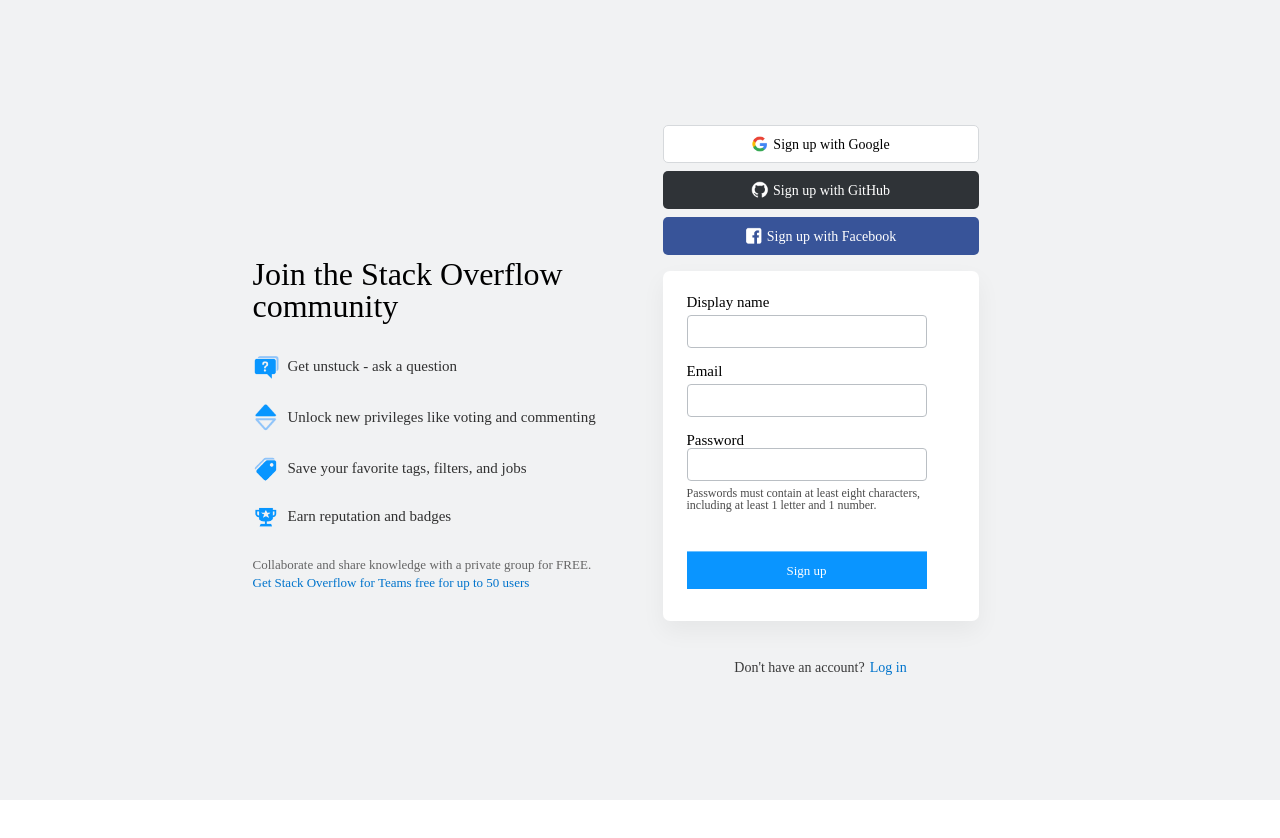
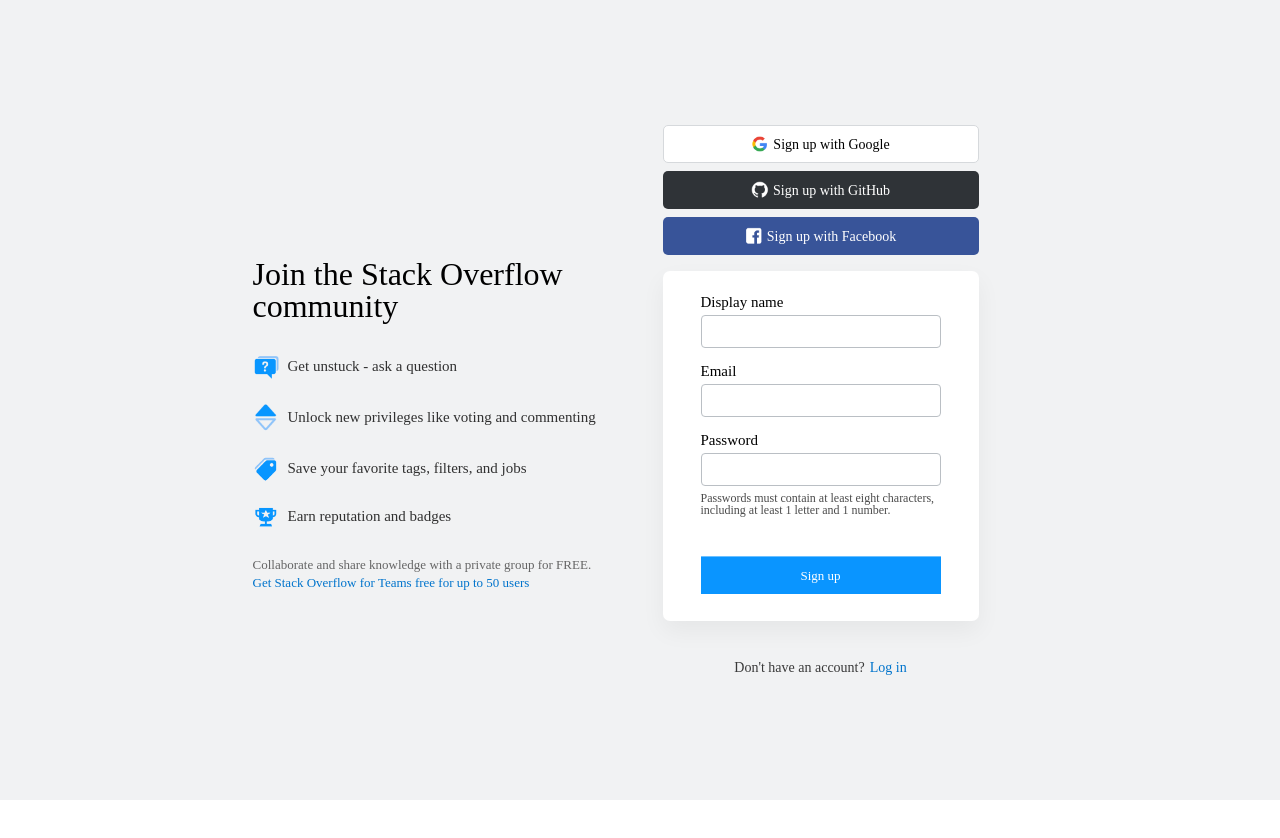
Before and after one commit to codestates-seb/seb41_pre_008, a React (Create React App) app in the folder client/: page /signup in a window 1280 px wide. Shown: the top 838 px of the page. Built offline with nearby package versions, Linux system fonts and the light colour scheme.

Commit message:
fix: 회원가입 css 수정

```diff
--- a/client/src/pages/SignupPage/SignupPage.jsx
+++ b/client/src/pages/SignupPage/SignupPage.jsx
@@ -112,6 +112,9 @@
   border-radius: 7px;
   padding: 24px;
   box-shadow: 0 10px 24px hsla(0, 0%, 0%, 0.05);
+  display: flex;
+  align-items: center;
+  flex-direction: column;
 `;
 
 const Name = styled.div`
@@ -151,8 +154,10 @@
 `;
 
 const Password = styled.div`
+  width: 240px;
   font-weight: 800px;
   font-size: 15px;
+  margin-bottom: 5px;
 `;
 
 const PasswordForm = styled.input`
```
